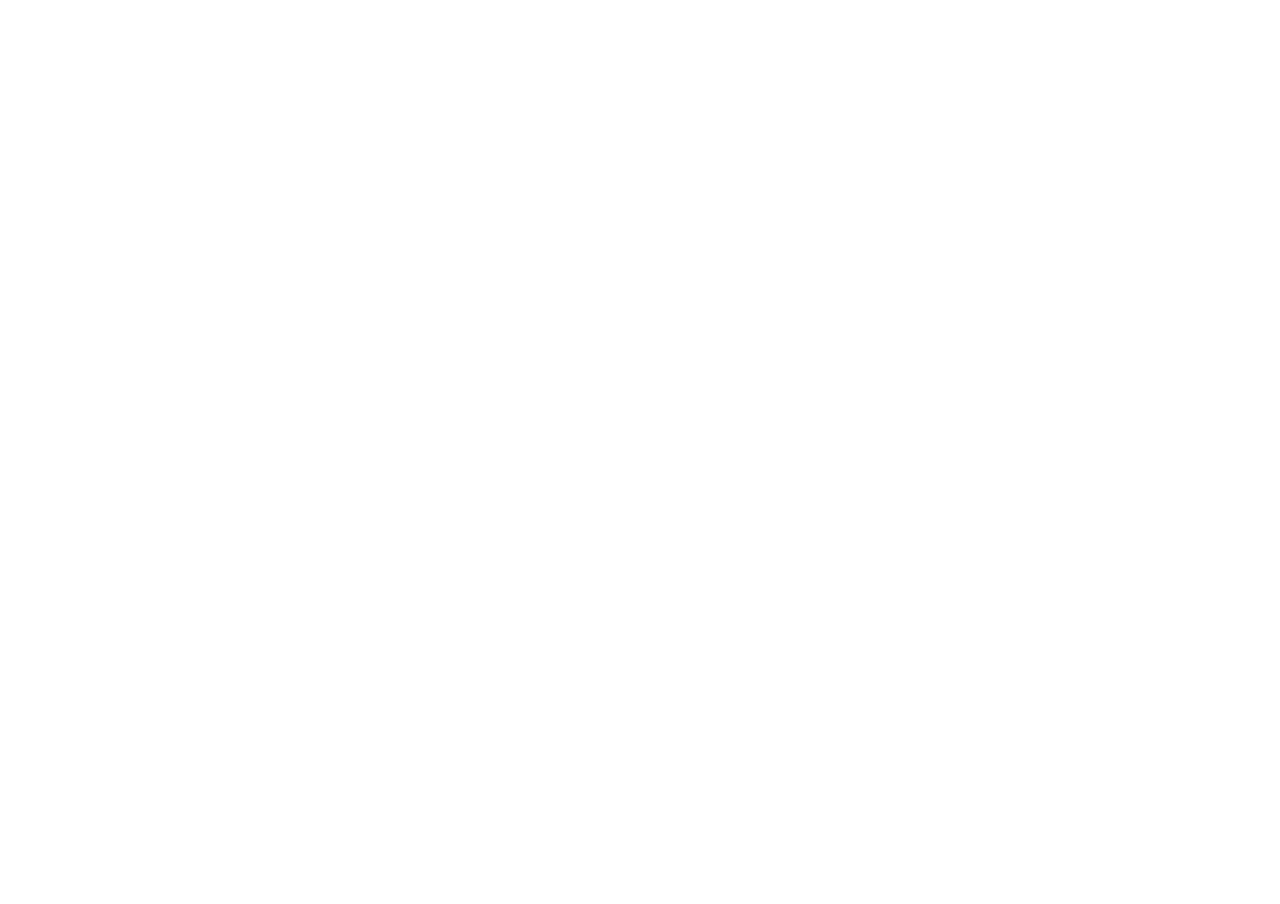
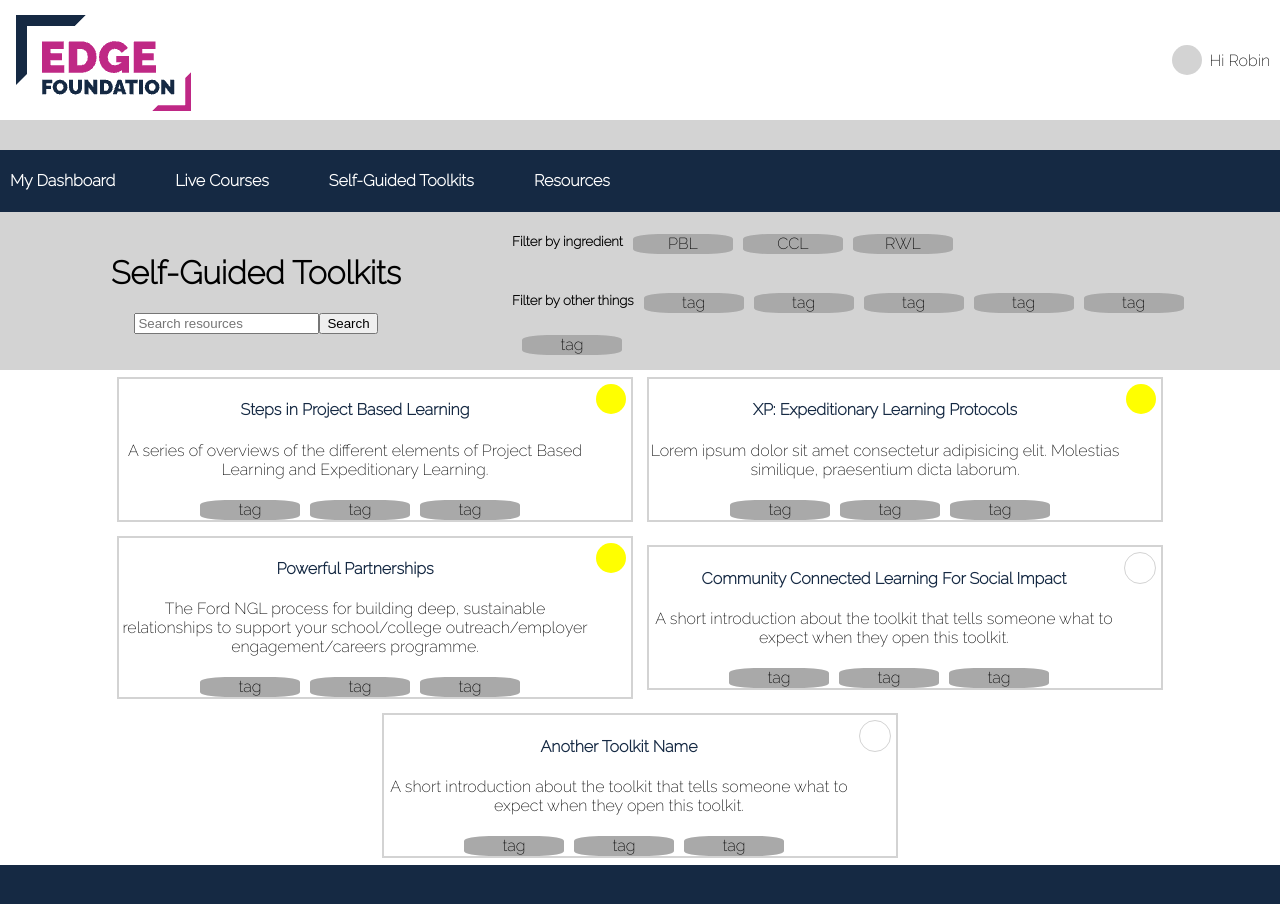
Before and after one commit to alliedelano/efl-lj-mockup, a React (Create React App) app: page /toolkits in a window 1280 px wide. Before the commit this address had no page. Before the commit the page ends 800 px from the top, so only its background shows below. Built offline with nearby package versions, Linux system fonts and the light colour scheme.

Commit message:
updates site based on efl team feedback, terminology updates, adds live courses and self-guided toolkits and language

```diff
--- a/src/App.js
+++ b/src/App.js
@@ -20,6 +20,7 @@ import PBL201Session1Page from './pages/PBL201Session1Page/PBL201Session1Page';
 import OurTownCoursePage from './pages/OurTownCoursePage/OurTownCoursePage';
 import OurTownUnit1Page from './pages/OurTownUnit1Page/OurTownUnit1Page';
 import OurTownUnit2Page from './pages/OurTownUnit2Page/OurTownUnit2Page';
+import ToolkitsPage from './pages/ToolkitsPage/ToolkitsPage';
 
 function App() {
   return (
@@ -46,6 +47,7 @@ function App() {
           <Route path="/courses/ourtowncourse" element={<OurTownCoursePage/>} />
           <Route path="/courses/ourtowncourse/unit1" element={<OurTownUnit1Page/>} />
           <Route path="/courses/ourtowncourse/unit2" element={<OurTownUnit2Page/>} />
+          <Route path="/toolkits" element={<ToolkitsPage/>} />
 
         </Routes>
       </BrowserRouter>
--- a/src/components/Header/Header.jsx
+++ b/src/components/Header/Header.jsx
@@ -19,9 +19,10 @@ export default function Header(){
 
             </div>
             <div className="navigation">
-                <a href="/"><h4>My dashboard</h4></a>
-                <a href="/courses"><h4>Courses</h4></a>
-                <a href="/resources"><h4>Resources & Toolkits</h4></a>
+                <a href="/"><h4>My Dashboard</h4></a>
+                <a href="/courses"><h4>Live Courses</h4></a>
+                <a href="/toolkits"><h4>Self-Guided Toolkits</h4></a>
+                <a href="/resources"><h4>Resources</h4></a>
             </div>
 
 
--- a/src/pages/CoursesPage/CoursesPage.css
+++ b/src/pages/CoursesPage/CoursesPage.css
@@ -4,7 +4,8 @@
     flex-wrap: wrap;
     align-items: center;
     justify-content:space-between;
-    background-color: lightgrey
+    background-color: lightgrey;
+    padding-bottom: 15px;
 }
 
 .courses-header-left {
@@ -13,6 +14,12 @@
 
 .courses-header-right {
     width: 60vw;
+}
+
+.tags {
+    display: flex;
+    flex-wrap: wrap;
+    justify-content: center;
 }
 
 .course-filter-tag {
@@ -28,7 +35,8 @@
     display: flex;
     flex-direction: row;
     align-items: center;
-    width: 100%
+    width: 100%;
+    flex-wrap: wrap;
 }
 
 .square-course {
--- a/src/pages/CoursesPage/CoursesPage.jsx
+++ b/src/pages/CoursesPage/CoursesPage.jsx
@@ -9,7 +9,7 @@ export default function CoursesPage(){
             <Header />
             <div className="courses-header">
                 <div className="courses-header-left">
-                    <h1>Courses</h1>
+                    <h1>Live Courses</h1>
                     <input
                         type="text"
                         placeholder="Search resources"
@@ -18,17 +18,6 @@ export default function CoursesPage(){
                 </div>
                 <div className="courses-header-right">
                     <div className="course-filters">
-                        <div className="filter-type">
-                            <h5>Filter by status</h5>
-                            <div className="course-filter-tag">favourite</div>
-                            <div className="course-filter-tag">started</div>
-                            <div className="course-filter-tag">completed</div>
-                        </div>
-                        <div className="filter-type">
-                            <h5>Filter by type</h5>
-                            <div className="course-filter-tag">independent</div>
-                            <div className="course-filter-tag">live</div>
-                        </div>
                         <div className="filter-type">
                             <h5>Filter by ingredient</h5>
                             <div className="course-filter-tag">PBL</div>
@@ -39,34 +28,43 @@ export default function CoursesPage(){
                 </div>
             </div>
             <div className="all-courses">
-
-                        <div className="square-course">
-                            <a href="/courses/pblcourse"><h4>Steps in Project Based Learning</h4></a>
-                            <p>A series of overviews of the different elements of Project Based Learning and Expeditionary Learning.</p>
-                        </div>
-                        <div className="square-course">
-                            <a href="/courses/xpprotocolscourse"><h4>XP: Expeditionary Learning Protocols</h4></a>
-                            <p>10 strategies to support expeditionary learning.</p>
-                            <span className="question"><p>toolkit instead?</p></span>
-                        </div>
-                        <div className="square-course">
-                            <a href="/courses/partnershipscourse"><h4>Powerful Partnerships</h4></a>
-                            <p>The Ford NGL process for building deep, sustainable relationships to support your school/college outreach/employer engagement/careers programme.</p>
-                        </div>
-                        <div className="square-course">
-                            <a href="/courses/pbl201course"><h4>Creating a Project Using PBL and EL Pedagogies (Live Course)</h4></a>
-                            <p>Companion content for live course.</p>
-                            <span className="question"><p>password protected?</p></span>
-                        </div>
-                        <div className="square-course">
-                            <a href="/courses/ourtowncourse"><h4>Community Connected Learning For Social Impact</h4></a>
-                            <p>A short introduction about the course.</p>
-                        </div>
-                        <div className="square-course">
-                            <a href="/courses/anothercourse"><h4>Another Course Name</h4></a>
-                            <p>A short introduction about the course.</p>
+                <div className="course">
+                    <div className="course-box-left">
+                        <div className="completion-icon"></div>
+                    </div>
+                    <div className="course-box-right">
+                        <a href="/courses/pblcourse"><h4>Project Based Learning 201</h4></a>
+                        <p>Complete</p>
+                        <div className="tags">
+                            <div className="course-filter-tag">tag</div>
                         </div>
                     </div>
+                </div>
+                <div className="course">
+                    <div className="course-box-left">
+                        <div className="completion-icon-not"></div>
+                    </div>
+                    <div className="course-box-right">
+                        <a href="/courses/pblcourse"><h4>Real World Learning 201</h4></a>
+                        <button>Book now</button>
+                        <div className="tags">
+                            <div className="course-filter-tag">tag</div>
+                        </div>
+                    </div>
+                </div>
+                <div className="course">
+                    <div className="course-box-left">
+                        <div className="completion-icon-not"></div>
+                    </div>
+                    <div className="course-box-right">
+                        <a href="/courses/pblcourse"><h4>CCL 201</h4></a>
+                        <button>Book now</button>
+                        <div className="tags">
+                            <div className="course-filter-tag">tag</div>
+                        </div>
+                    </div>
+                </div>
+            </div>
             <FooterComp />
         </>
     )
--- a/src/pages/DashboardPage/DashboardPage.css
+++ b/src/pages/DashboardPage/DashboardPage.css
@@ -48,6 +48,27 @@
     border: 2px solid lightgray;
     align-self: center;
     margin: 7px;
+    display: flex;
+    flex-direction: row;
+
+}
+
+.completion-icon {
+    width: 50px;
+    height: 50px;
+    background-color: green;
+    border-radius: 50%;
+    align-self:center;
+    margin: 20px;
+}
+
+.completion-icon-not {
+    width: 50px;
+    height: 50px;
+    background-color: grey;
+    border-radius: 50%;
+    align-self:center;
+    margin: 20px;
 }
 
 .resources {
--- a/src/pages/DashboardPage/DashboardPage.jsx
+++ b/src/pages/DashboardPage/DashboardPage.jsx
@@ -24,44 +24,54 @@ export default function DashboardPage(){
                     <div className="my-courses">
                         <h2>My courses</h2>
                         <div className="course">
-                            <a href="/courses/pblcourse"><h4>Steps in Project Based Learning</h4></a>
-                            <p>A series of overviews of the different elements of Project Based Learning and Expeditionary Learning.</p>
+                            <div className="course-box-left">
+                                <div className="completion-icon"></div>
+                            </div>
+                            <div className="course-box-right">
+                                <a href="/courses/pblcourse"><h4>Project Based Learning 201</h4></a>
+                                <p>Complete</p>
+                            </div>
                         </div>
-                        <div className="course">
-                            <a href="/courses/xpprotocolscourse"><h4>XP: Expeditionary Learning Protocols</h4></a>
-                            <p>A short introduction about the course.</p>
-                        </div>
-                        <div className="course">
-                            <a href="/courses/partnershipscourse"><h4>Powerful Partnerships</h4></a>
-                            <p>The Ford NGL process for building deep, sustainable relationships to support your school/college outreach/employer engagement/careers programme.</p>
-                        </div>
-                        <a href="/courses"><p>View more courses</p></a>
+
+                        <a href="/courses"><p>View all courses</p></a>
                     </div>
                     <div className="up-next">
-                        <h3>Up next in my journey</h3>
-                        <p>Based on what you've completed so far, we recommend checking out:</p>
-                        <div className="resources">
-                            <div className="featured-resource">
-                                <h4>Featured Resource/toolkit name</h4>
-                                <p>A short introduction about the resource or toolkit</p>
+                        <h2>My favourite toolkits</h2>
+                        <div className="my-courses">
+                            <div className="course">
+                                <div className="course-box-left">
+                                    <a href="/courses/pblcourse"><h4>Steps in Project Based Learning</h4></a>
+                                    <p>A series of overviews of the different elements of Project Based Learning and Expeditionary Learning.</p>
                                 </div>
-                            <div className="other-resources">
-                                <div className="other-resource">
-                                    <h4>Resource/toolkit name</h4>
-                                    <p>A short introduction about the resource or toolkit</p>
-                                </div>
-                                <hr />
-                                <div className="other-resource">
-                                    <h4>Resource/toolkit name</h4>
-                                    <p>A short introduction about the resource or toolkit</p>
+                                <div className="course-box-right">
+                                    <div className="fav-icon"></div>
                                 </div>
                             </div>
+                            <div className="course">
+                                <div className="course-box-left">
+                                    <a href="/courses/xpprotocolscourse"><h4>XP: Expeditionary Learning Protocols</h4></a>
+                                    <p>Lorem ipsum dolor sit amet consectetur adipisicing elit. Molestias similique, praesentium dicta laborum.</p>
+                                </div>
+                                <div className="course-box-right">
+                                    <div className="fav-icon"></div>
+                                </div>
+                            </div>
+                            <div className="course">
+                                <div className="course-box-left">
+                                    <a href="/courses/partnershipscourse"><h4>Powerful Partnerships</h4></a>
+                                    <p>The Ford NGL process for building deep, sustainable relationships to support your school/college outreach/employer engagement/careers programme.</p>
+                                </div>
+                                <div className="course-box-right">
+                                    <div className="fav-icon"></div>
+                                </div>
+                            </div>
+                            <a href="/toolkits"><p>View all toolkits</p></a>
                         </div>
                     </div>
                 </div>
                 <br />
                 <div>
-                    <h2>My favourites</h2>
+                    <h2>My favourite resources</h2>
                     <div className="favourites">
                         <div className="favourite">
                             <div className="fav-icon"></div>
@@ -93,7 +103,7 @@ export default function DashboardPage(){
                             <div className="resource-filter-tag">RWL</div>
                         </div>
                     </div>
-                    <a href="/resources"><p>View more resources</p></a>
+                    <a href="/resources"><p>View all resources</p></a>
                 </div>
             </div>
             <FooterComp />
--- /dev/null
+++ b/src/pages/ToolkitsPage/ToolkitsPage.jsx
@@ -0,0 +1,119 @@
+import React from 'react';
+import Header from '../../components/Header/Header';
+import FooterComp from '../../components/Footer/Footer';
+
+export default function ToolkitsPage(){
+    return(
+        <>
+            <Header />
+            <div className="courses-header">
+                <div className="courses-header-left">
+                    <h1>Self-Guided Toolkits</h1>
+                    <input
+                        type="text"
+                        placeholder="Search resources"
+                    />
+                    <button>Search</button>
+                </div>
+                <div className="courses-header-right">
+                    <div className="course-filters">
+                        <div className="filter-type">
+                            <h5>Filter by ingredient</h5>
+                            <div className="course-filter-tag">PBL</div>
+                            <div className="course-filter-tag">CCL</div>
+                            <div className="course-filter-tag">RWL</div>
+                        </div>
+                        <div className="filter-type">
+                            <h5>Filter by other things</h5>
+                            <div className="course-filter-tag">tag</div>
+                            <div className="course-filter-tag">tag</div>
+                            <div className="course-filter-tag">tag</div>
+                            <div className="course-filter-tag">tag</div>
+                            <div className="course-filter-tag">tag</div>
+                            <div className="course-filter-tag">tag</div>
+                        </div>
+                    </div>
+                </div>
+            </div>
+            <div className="all-courses">
+                <div className="course">
+                    <div className="course-box-left">
+                        <a href="/courses/pblcourse"><h4>Steps in Project Based Learning</h4></a>
+                        <p>A series of overviews of the different elements of Project Based Learning and Expeditionary Learning.</p>
+                        <div className="tags">
+                            <div className="course-filter-tag">tag</div>
+                            <div className="course-filter-tag">tag</div>
+                            <div className="course-filter-tag">tag</div>
+                        </div>
+                    </div>
+                    <div className="course-box-right">
+                        <div className="fav-icon"></div>
+                    </div>
+                </div>
+                <div className="course">
+                    <div className="course-box-left">
+                        <a href="/courses/xpprotocolscourse"><h4>XP: Expeditionary Learning Protocols</h4></a>
+                        <p>Lorem ipsum dolor sit amet consectetur adipisicing elit. Molestias similique, praesentium dicta laborum.</p>
+                        <div className="tags">
+                            <div className="course-filter-tag">tag</div>
+                            <div className="course-filter-tag">tag</div>
+                            <div className="course-filter-tag">tag</div>
+                        </div>
+                    </div>
+                    <div className="course-box-right">
+                        <div className="fav-icon"></div>
+                    </div>
+                </div>
+                <div className="course">
+                    <div className="course-box-left">
+                        <a href="/courses/partnershipscourse"><h4>Powerful Partnerships</h4></a>
+                        <p>The Ford NGL process for building deep, sustainable relationships to support your school/college outreach/employer engagement/careers programme.</p>
+                        <div className="tags">
+                            <div className="course-filter-tag">tag</div>
+                            <div className="course-filter-tag">tag</div>
+                            <div className="course-filter-tag">tag</div>
+                        </div>
+                    </div>
+                    <div className="course-box-right">
+                        <div className="fav-icon"></div>
+                    </div>
+                </div>
+                <div className="course">
+                    <div className="course-box-left">
+                        <a href="/courses/ourtowncourse"><h4>Community Connected Learning For Social Impact</h4></a>
+                        <p>A short introduction about the toolkit that tells someone what to expect when they open this toolkit.</p>
+                        <div className="tags">
+                            <div className="course-filter-tag">tag</div>
+                            <div className="course-filter-tag">tag</div>
+                            <div className="course-filter-tag">tag</div>
+                        </div>
+                    </div>
+                    <div className="course-box-right">
+                        <div className="fav-icon-not"></div>
+                    </div>
+                </div>
+                <div className="course">
+                    <div className="course-box-left">
+                        <a href="/courses/anothercourse"><h4>Another Toolkit Name</h4></a>
+                        <p>A short introduction about the toolkit that tells someone what to expect when they open this toolkit.</p>
+                        <div className="tags">
+                            <div className="course-filter-tag">tag</div>
+                            <div className="course-filter-tag">tag</div>
+                            <div className="course-filter-tag">tag</div>
+                        </div>
+                    </div>
+                    <div className="course-box-right">
+                        <div className="fav-icon-not"></div>
+                    </div>
+                </div>
+            </div>
+            <div className="all-courses">
+
+
+
+
+                    </div>
+            <FooterComp />
+        </>
+    )
+}
```
